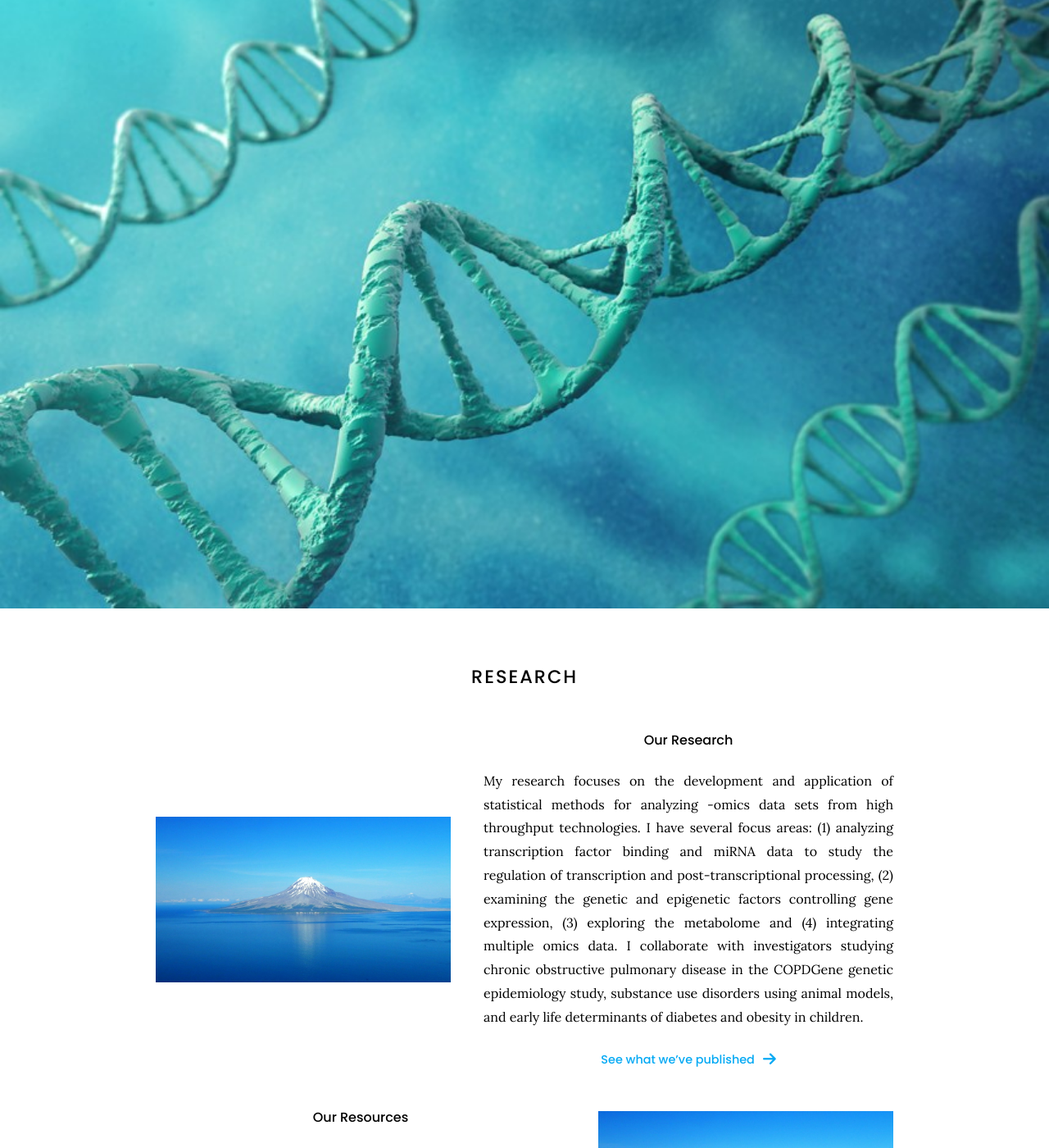
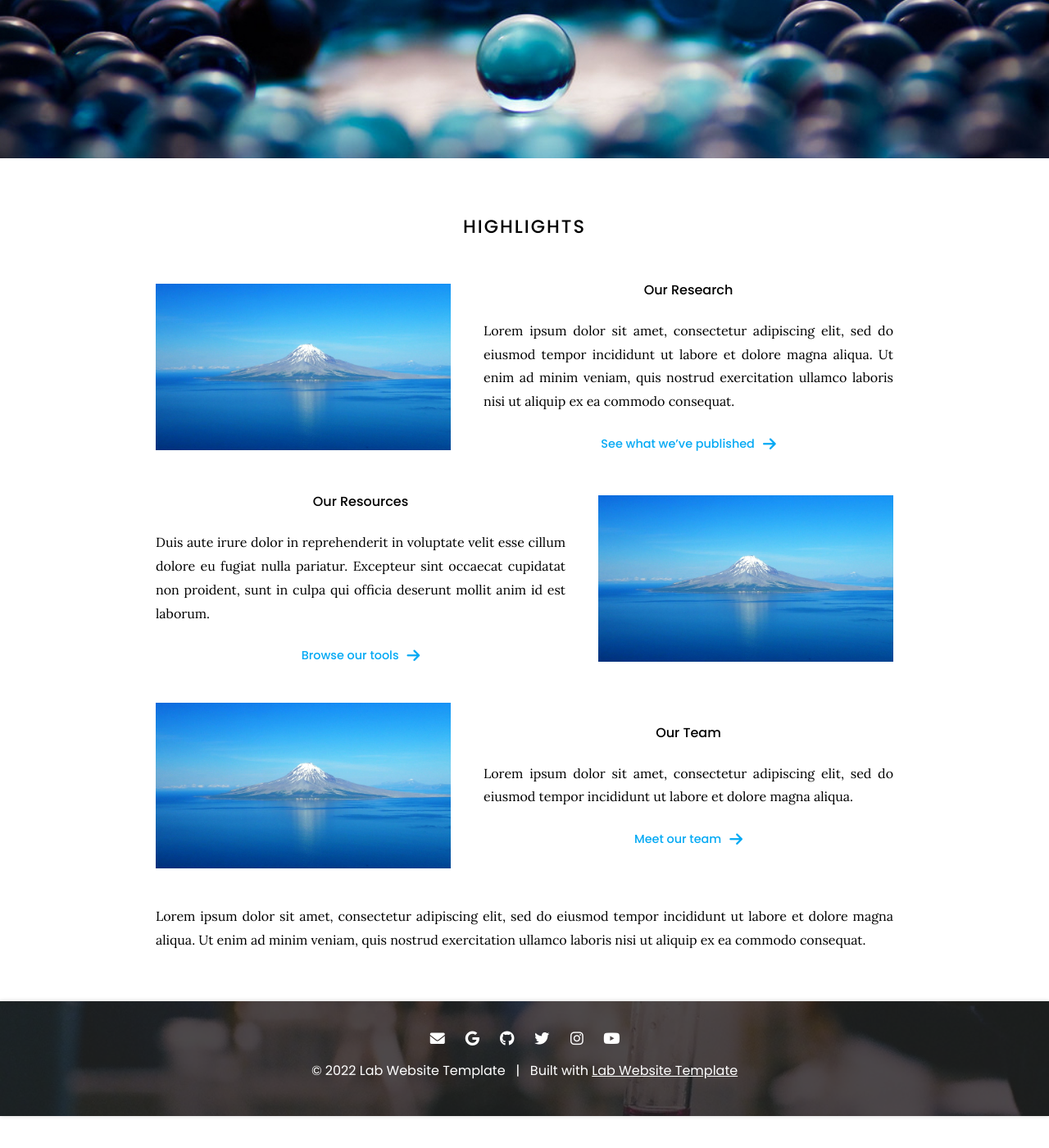
Before and after one commit to KechrisLab/kechrislab.github.io, a Jekyll site: the page built from index.md, in a window 1280 px wide and 1400 px high, scrolled down 512 px. Shown: the whole window at 82% size. Built offline with Jekyll 4.4.1, drawn with Linux system fonts in a browser that asks for light colours; after the commit the page ends 1873 px from its top, so only the background shows below that; some of the changed text lies outside the part shown.

Commit message:
Update index.md

```diff
--- a/index.md
+++ b/index.md
@@ -1,13 +1,8 @@
 ---
 title: Home
-description: First page seen when website is opened
-header: images/dna-ancestry_2502064k.jpg
-footer: images/footer-for-this-page.jpg
-header-dark: false
-footer-dark: true
 ---
 
-# KECHRIS LAB
+# Your Lab Slogan
 
 [Lab Website Template](https://github.com/greenelab/lab-website-template) is an easy-to-use, flexible website template for [labs](https://www.greenelab.com/), with automatic citations, GitHub tag imports, pre-built components, and more.
 Spend less time reinventing the wheel, and more time running your lab.
@@ -32,20 +27,15 @@ Spend less time reinventing the wheel, and more time running your lab.
 
 {% include section.html full=true %}
 
-{% include banner.html image="images/dna-ancestry_2502064k.jpg" %}
+{% include banner.html image="images/banner.jpg" %}
 
 {% include section.html %}
 
-# RESEARCH
+# Highlights
 
 {% capture text %}
-My research focuses on the development and application of statistical methods for analyzing -omics data
-sets from high throughput technologies. I have several focus areas: (1) analyzing transcription factor
-binding and miRNA data to study the regulation of transcription and post-transcriptional processing, (2)
-examining the genetic and epigenetic factors controlling gene expression, (3) exploring the metabolome and
-(4) integrating multiple omics data. I collaborate with investigators studying chronic obstructive pulmonary
-disease in the COPDGene genetic epidemiology study, substance use disorders using animal models, and early life
-determinants of diabetes and obesity in children.
+Lorem ipsum dolor sit amet, consectetur adipiscing elit, sed do eiusmod tempor incididunt ut labore et dolore magna aliqua.
+Ut enim ad minim veniam, quis nostrud exercitation ullamco laboris nisi ut aliquip ex ea commodo consequat.
 
 {%
   include link.html
```
